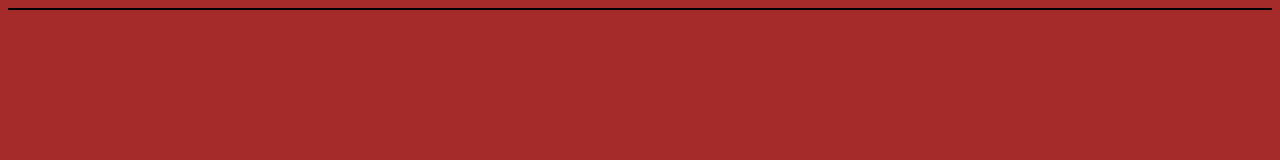
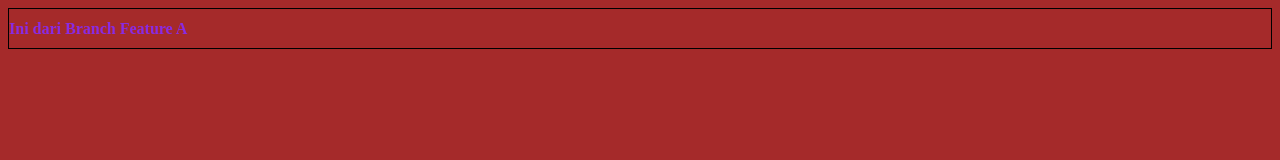
Before and after one commit to fans-lab/belajar-repository-terkini, a plain HTML site: page index.html in a window 1280 px wide. Drawn offline with Linux system fonts and the light colour scheme.

Commit message:
Menambah Elemen Feature A

```diff
--- a/index.html
+++ b/index.html
@@ -7,5 +7,7 @@
     <title>Menambahkan Template HTML</title>
     <link rel="stylesheet" href="style.css" />
   </head>
-  <body></body>
+  <body>
+    <h1 class="feature-a">Ini dari Branch Feature A</h1>
+  </body>
 </html>
--- a/style.css
+++ b/style.css
@@ -3,3 +3,8 @@ body {
   color: aqua;
   border: 1px solid black;
 }
+
+.feature-a {
+  color: blueviolet;
+  font-size: 12pt;
+}
```
